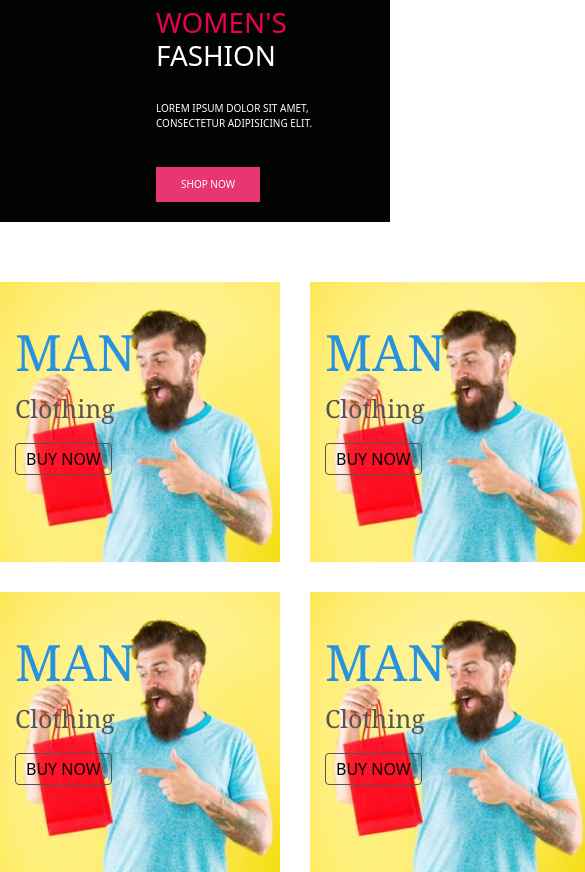
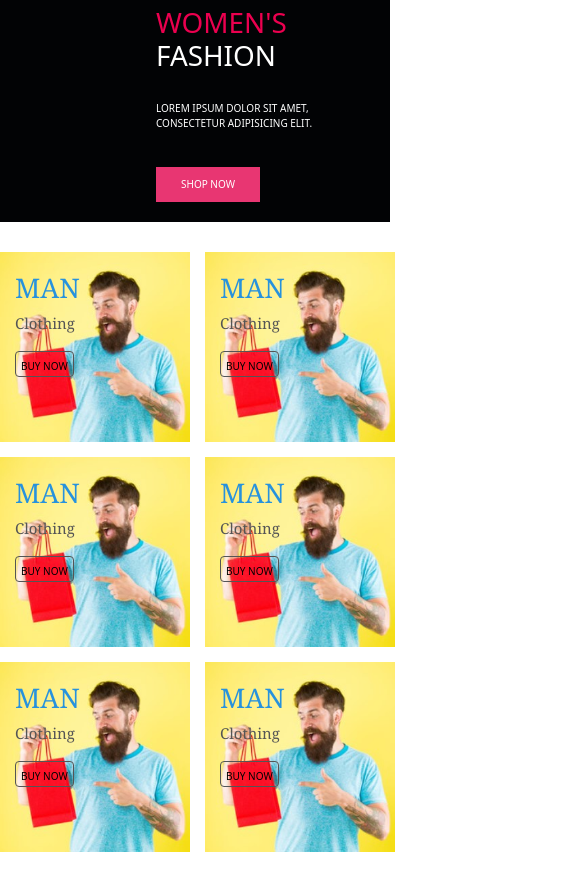
Before and after one commit to gananath-oss/Shoping-Template, a plain HTML site: page index.html in a window 390 px wide. Shown: the part 765-1637 px from the top of the page, 585 px wide, since content can reach past the window. Drawn offline with nearby package versions, Linux system fonts and the light colour scheme.

Commit message:
@media grids

```diff
--- a/css/style.css
+++ b/css/style.css
@@ -353,3 +353,52 @@ a:hover {
 	border: none;
 	color: #fff;
 }
+
+.grids .shopping_body button span:hover {
+	font-weight: bold;
+}
+
+@media only screen and (max-width: 950px) {
+
+	.grids {
+		padding-top: 30px;
+		grid-auto-rows: minmax(190px,auto);
+		grid-gap: 15px;
+		max-width: 600px;
+	}
+	.grids .grid_style {
+		height: 190px;
+	}
+	.grids .shopping_body {
+			top: -170px;
+	}
+	.grids .grid_style img {
+		max-width: 190px;
+	}
+	.grids .shopping_body h2 {
+		font-size: 27px;
+	}
+	.grids .shopping_body p {
+		font-size: 15px;
+	}
+	.grids .shopping_body button {
+		padding: 0 5px;
+	}
+	.grids .shopping_body button span {
+		font-size: 10px;
+	}
+
+}
+
+@media only screen and (max-width: 635px) {
+
+	.grids {
+		padding-top: 30px;
+		grid-template-columns: repeat(2,1fr);
+		grid-auto-rows: minmax(190px,auto);
+		grid-gap: 15px;
+		max-width: 395px;
+		margin: 0 auto;
+	}
+
+}
--- a/index.html
+++ b/index.html
@@ -14,9 +14,9 @@
 			<a href="#">Link-3</a>
 		</div> <!-- left -->
 		<div class="col-xs-12 col-md-6 right">
+			<a href="#">Login</a>
+			<a href="#">Reister</a>
 			<a href="#">Track Order</a>
-			<a href="#">Reister</a>
-			<a href="#">Login</a>
 		</div> <!-- right -->
 	</div> <!-- sub_head -->
 	<div class="main_nav clear-fix">
@@ -79,7 +79,7 @@
 			<div class="shopping_body">
 				<h2>Man</h2>
 				<p>Clothing</p>
-				<button>BUY NOW</button>
+				<button><span>BUY NOW</span></button>
 			</div> <!-- shopping_body -->
 		</div>
 		<div class="grid2 grid_style">
@@ -87,7 +87,7 @@
 			<div class="shopping_body">
 				<h2>Man</h2>
 				<p>Clothing</p>
-				<button>BUY NOW</button>
+				<button><span>BUY NOW</span></button>
 			</div> <!-- shopping_body -->
 		</div>
 		<div class="grid3 grid_style">
@@ -95,7 +95,7 @@
 			<div class="shopping_body">
 				<h2>Man</h2>
 				<p>Clothing</p>
-				<button>BUY NOW</button>
+				<button><span>BUY NOW</span></button>
 			</div> <!-- shopping_body -->
 		</div>
 		<div class="grid4 grid_style">
@@ -103,7 +103,7 @@
 			<div class="shopping_body">
 				<h2>Man</h2>
 				<p>Clothing</p>
-				<button>BUY NOW</button>
+				<button><span>BUY NOW</span></button>
 			</div> <!-- shopping_body -->
 		</div>
 		<div class="grid5 grid_style">
@@ -111,7 +111,7 @@
 			<div class="shopping_body">
 				<h2>Man</h2>
 				<p>Clothing</p>
-				<button>BUY NOW</button>
+				<button><span>BUY NOW</span></button>
 			</div> <!-- shopping_body -->
 		</div>
 		<div class="grid6 grid_style">
@@ -119,7 +119,7 @@
 			<div class="shopping_body">
 				<h2>Man</h2>
 				<p>Clothing</p>
-				<button>BUY NOW</button>
+				<button><span>BUY NOW</span></button>
 			</div> <!-- shopping_body -->
 		</div>
 	</div> <!-- grids -->
```
